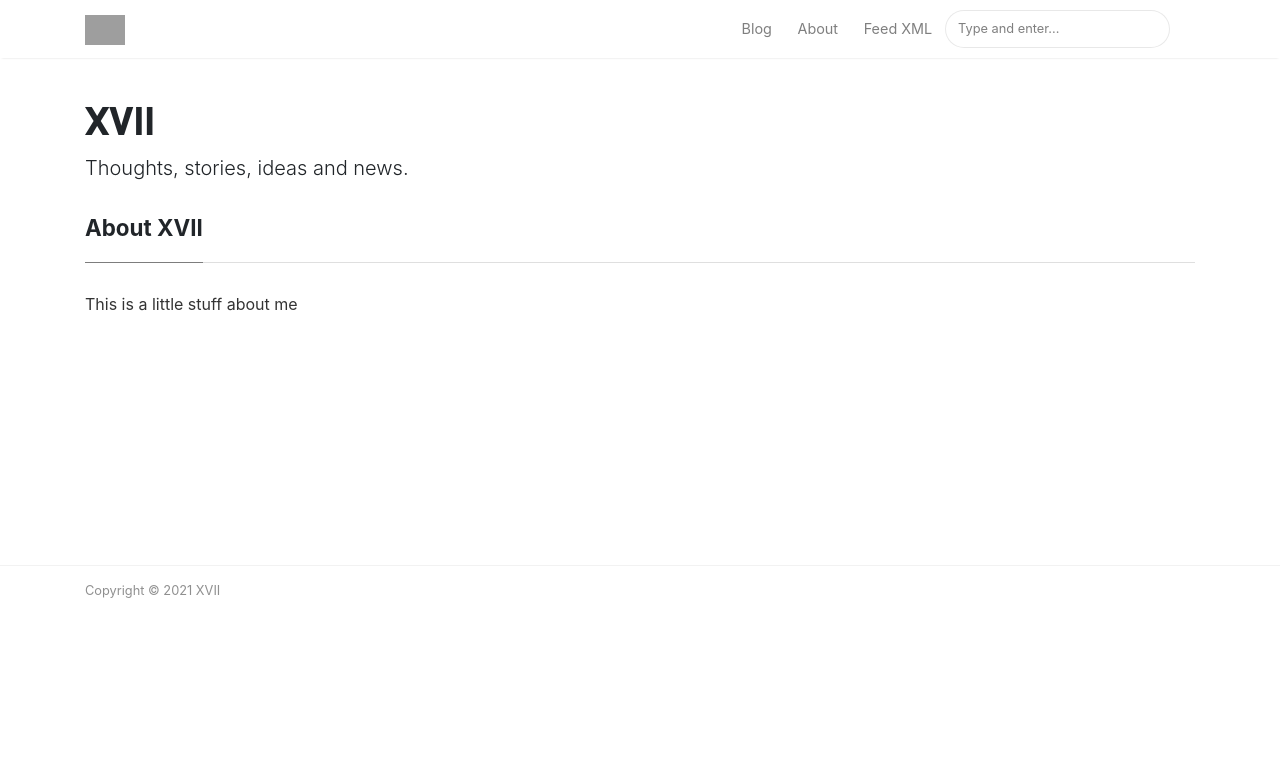
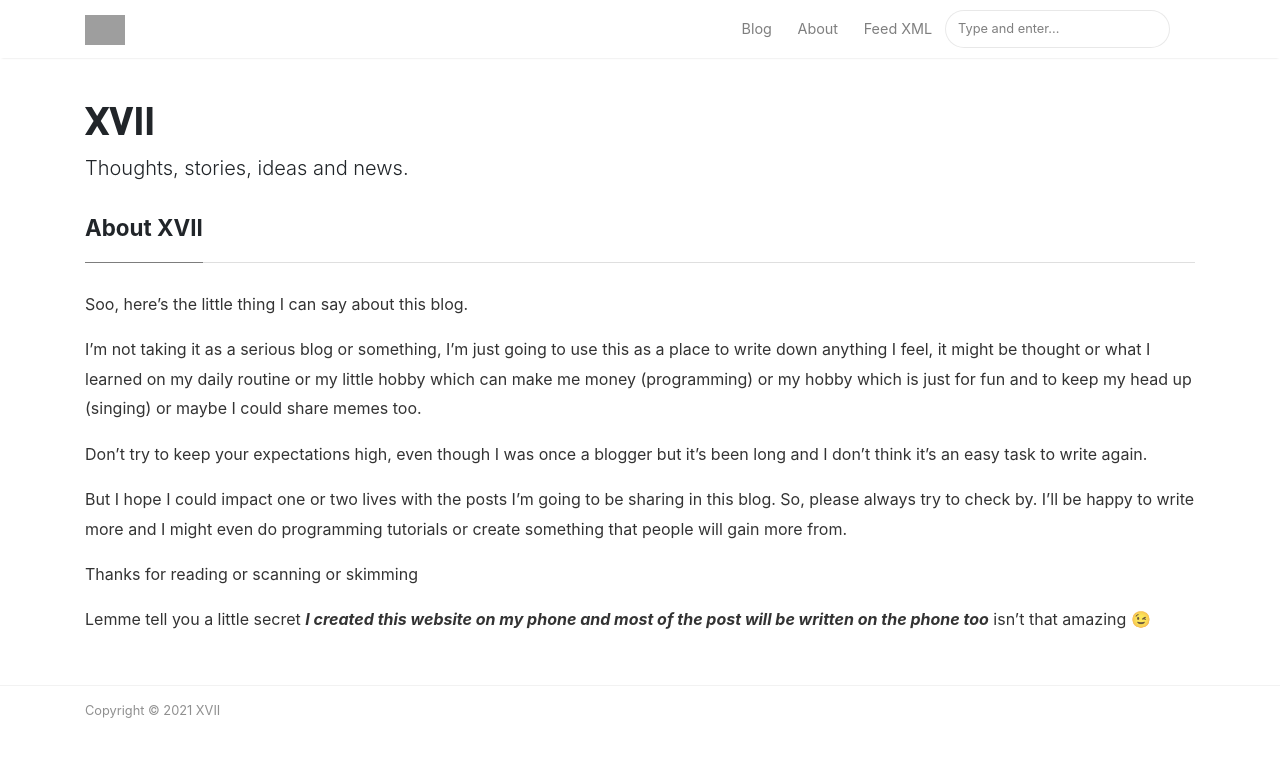
Before and after one commit to eliteaddy/eliteaddy.github.io, a Jekyll site: the page built from _pages/about.md, in a window 1280 px wide. Shown: the top 757 px of the page. Built offline with Jekyll 4.4.1, drawn with Linux system fonts in a browser that asks for light colours; nearby versions of some CDN libraries; grey boxes are pictures that could not be loaded.

Commit message:
Update from Forestry.io Adesile Isaiah Ayomide updated _pages/about.md

```diff
--- a/_pages/about.md
+++ b/_pages/about.md
@@ -5,4 +5,14 @@ permalink: "/about"
 comments: false
 
 ---
-This is a little stuff about me
+Soo, here’s the little thing I can say about this blog.
+
+I’m not taking it as a serious blog or something, I’m just going to use this as a place to write down anything I feel, it might be thought or what I learned on my daily routine or my little hobby which can make me money (programming) or my hobby which is just for fun and to keep my head up (singing) or maybe I could share memes too.
+
+Don’t try to keep your expectations high, even though I was once a blogger but it’s been long and I don’t think it’s an easy task to write again.
+
+But I hope I could impact one or two lives with the posts I’m going to be sharing in this blog. So, please always try to check by. I’ll be happy to write more and I might even do programming tutorials or create something that people will gain more from.
+
+Thanks for reading or scanning or skimming
+
+Lemme tell you a little secret  **_I created this website on my phone and most of the post will be written on the phone too_** isn’t that amazing 😉
```
